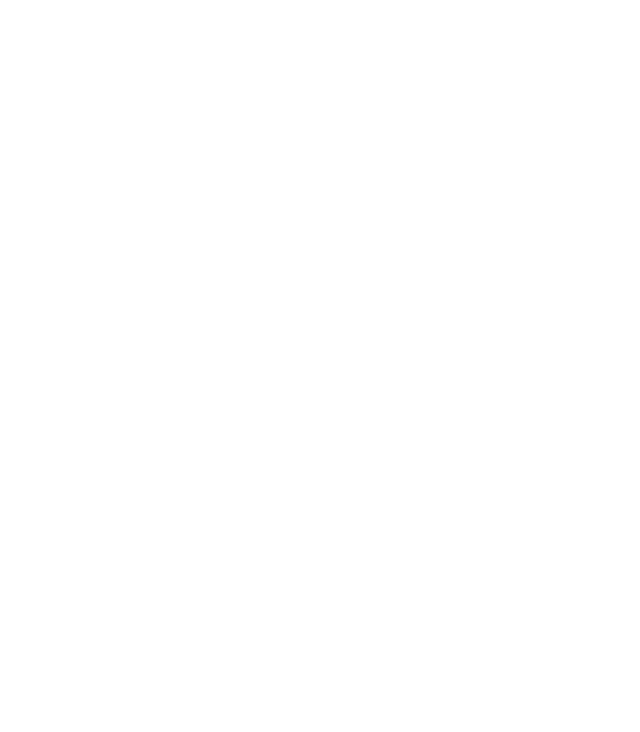
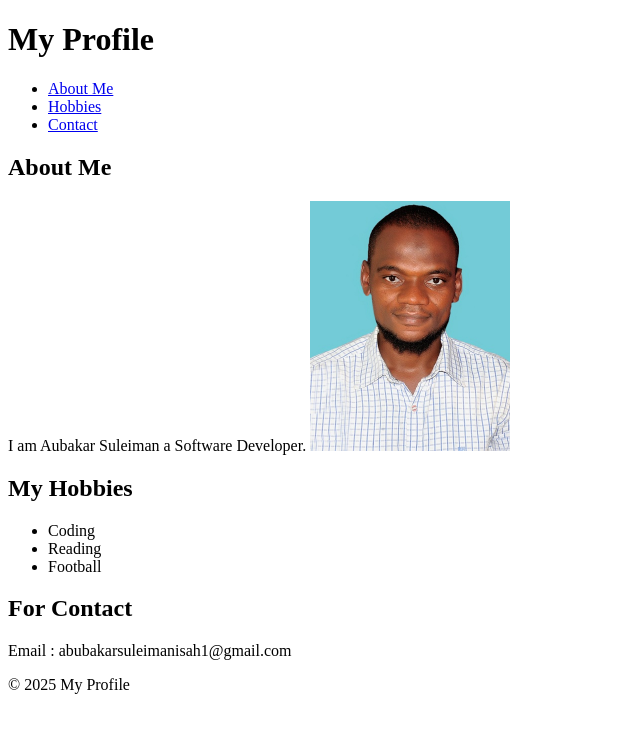
Before and after one commit to iamabubakarsuleiman/darey, a plain HTML site: page mini_project1.html in a window 1280 px wide. Shown: the whole page, without its empty margins (0-640 px from the left). Drawn offline with Linux system fonts and the light colour scheme.

Commit message:
complete project

```diff
--- a/mini_project1.html
+++ b/mini_project1.html
@@ -3,7 +3,40 @@
   <head>
     <meta charset="UTF-8" />
     <meta name="viewport" content="width=device-width, initial-scale=1.0" />
-    <title>Document</title>
+    <title>My Profile</title>
   </head>
-  <body></body>
+  <body>
+    <header>
+      <h1>My Profile</h1>
+      <nav>
+        <ul>
+          <li><a href="#about me">About Me</a></li>
+          <li><a href="#Hobbies">Hobbies</a></li>
+          <li><a href="#Contact">Contact</a></li>
+        </ul>
+      </nav>
+    </header>
+    <main>
+      <section id="bio">
+        <h2 id="about me">About Me</h2>
+        <p>
+          I am Aubakar Suleiman a Software Developer.
+          <img src="/image/picz.jpg" alt="picz" width="200" />
+        </p>
+      </section>
+      <section id="Hobby">
+        <h2 id="Hobbies">My Hobbies</h2>
+        <ul>
+          <li>Coding</li>
+          <li>Reading</li>
+          <li>Football</li>
+        </ul>
+      </section>
+    </main>
+    <footer>
+      <h2 id="Contact">For Contact</h2>
+      <p>Email : abubakarsuleimanisah1@gmail.com</p>
+      <p>&copy; 2025 My Profile</p>
+    </footer>
+  </body>
 </html>
```
Also changed, not shown: image/picz.jpg (added).
